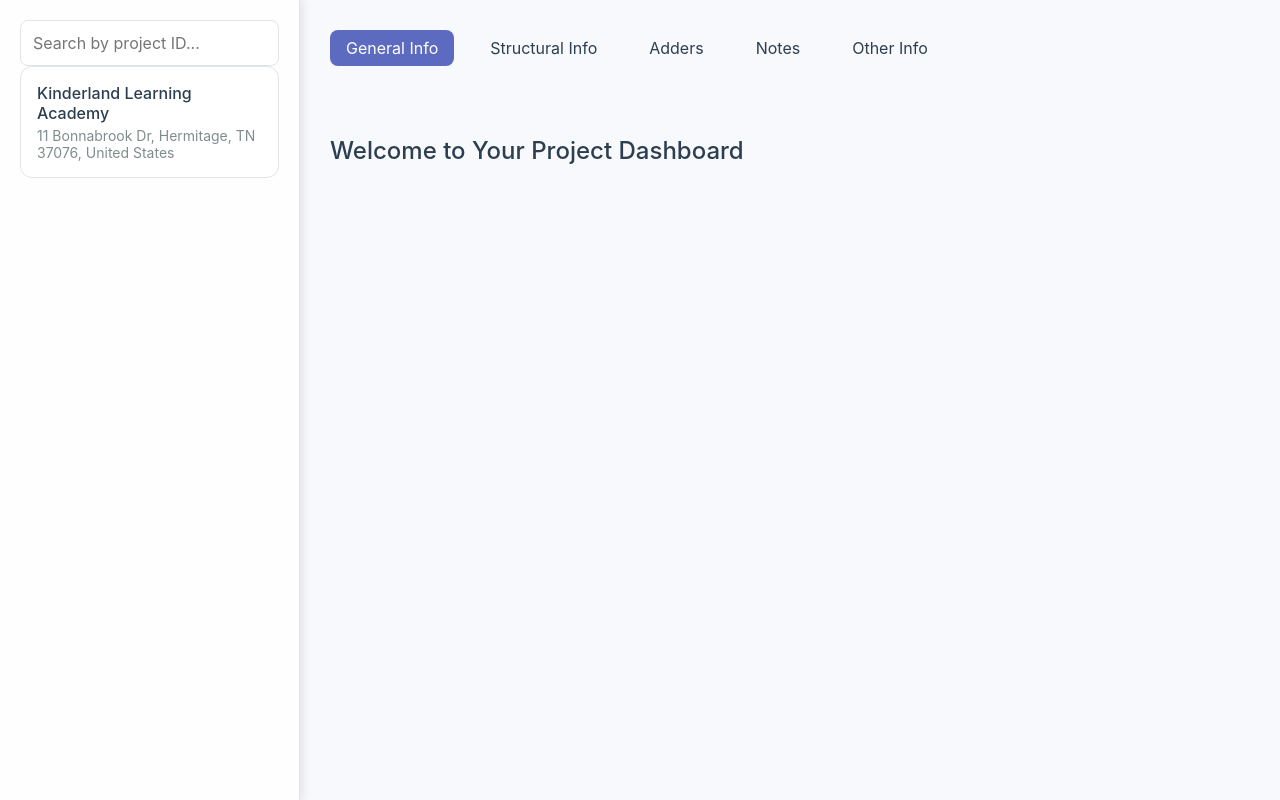
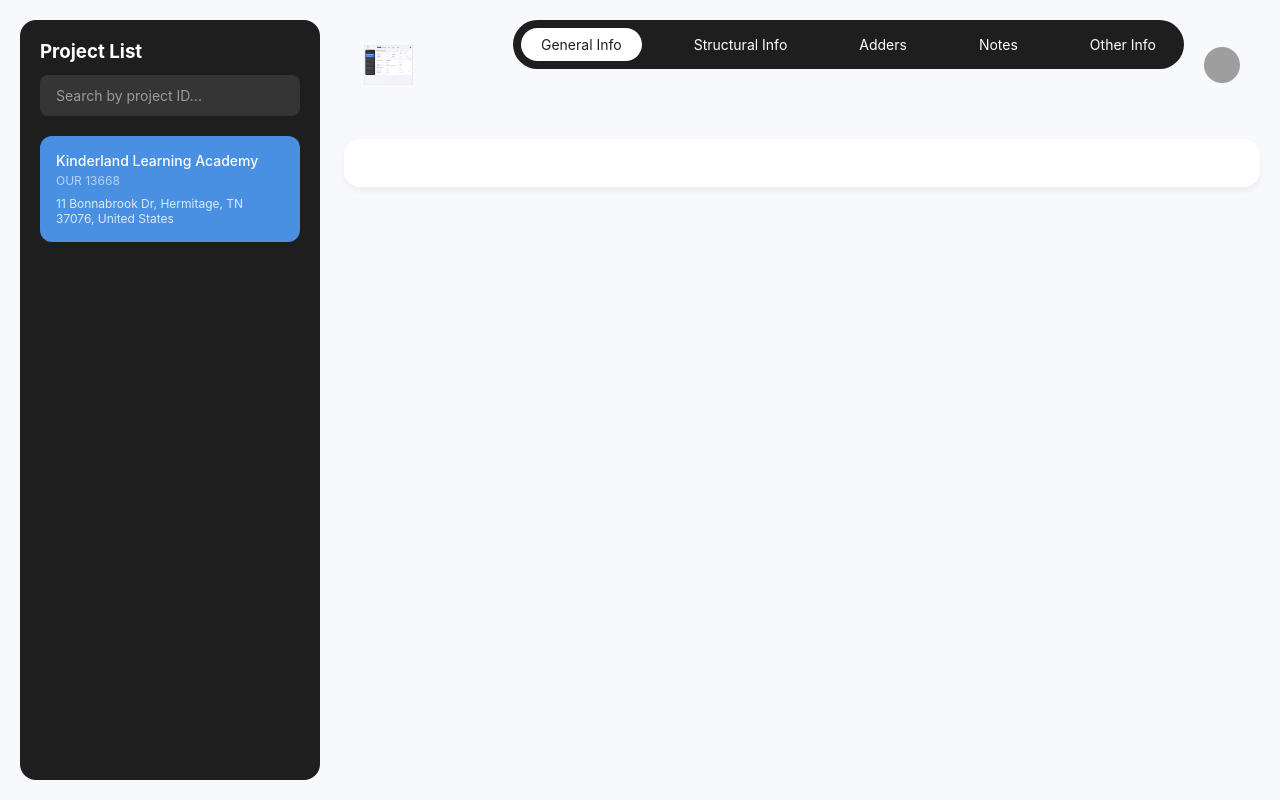
Before and after one commit to vkcvkc8/css-styling-harmony, a React (Vite) app: page / in a window 1280 px wide. Built offline with nearby package versions, Linux system fonts and the light colour scheme; grey boxes are pictures that could not be loaded.

Commit message:
Update UI to Match Design
Adjusted the user interface components to closely align with the provided design specifications, starting with the general information section.
[skip gpt_engineer]

```diff
--- a/src/components/Navigation.tsx
+++ b/src/components/Navigation.tsx
@@ -1,5 +1,5 @@
 import React from 'react';
-import styles from '../styles/Layout.module.css';
+import styles from '../styles/Navigation.module.css';
 
 const Navigation = () => {
   const [activeTab, setActiveTab] = React.useState('general');
--- a/src/components/Sidebar.tsx
+++ b/src/components/Sidebar.tsx
@@ -17,17 +17,27 @@ const projects: Project[] = [
 ];
 
 const Sidebar = () => {
+  const [activeProject, setActiveProject] = React.useState("13668");
+
   return (
     <div className={styles.searchContainer}>
-      <input
-        type="text"
-        placeholder="Search by project ID..."
-        className={styles.searchInput}
-      />
+      <div style={{ marginBottom: '20px' }}>
+        <h3 style={{ color: 'white', marginBottom: '12px' }}>Project List</h3>
+        <input
+          type="text"
+          placeholder="Search by project ID..."
+          className={styles.searchInput}
+        />
+      </div>
       <div className={styles.projectList}>
         {projects.map((project) => (
-          <div key={project.id} className={styles.projectCard}>
+          <div
+            key={project.id}
+            className={`${styles.projectCard} ${activeProject === project.id ? styles.active : ''}`}
+            onClick={() => setActiveProject(project.id)}
+          >
             <div className={styles.projectTitle}>{project.title}</div>
+            <div className={styles.projectId}>OUR {project.id}</div>
             <div className={styles.projectAddress}>{project.address}</div>
           </div>
         ))}
--- a/src/pages/Index.tsx
+++ b/src/pages/Index.tsx
@@ -11,11 +11,20 @@ const Index = () => {
       </aside>
       <main className={styles.main}>
         <header className={styles.header}>
-          <Navigation />
+          <img src="/lovable-uploads/4cf47779-3379-4ca1-94c6-899d157a8840.png" alt="Logo" className={styles.logo} />
+          <div className={styles.headerRight}>
+            <Navigation />
+            <div className={styles.profileSection}>
+              <img
+                src="/placeholder.svg"
+                alt="Profile"
+                className={styles.profileImage}
+              />
+            </div>
+          </div>
         </header>
-        <div className="animate-fade">
-          {/* Content will be added based on selected tab */}
-          <h1>Welcome to Your Project Dashboard</h1>
+        <div className={styles.contentArea}>
+          {/* Content will be implemented in next iteration */}
         </div>
       </main>
     </div>
--- a/src/styles/Layout.module.css
+++ b/src/styles/Layout.module.css
@@ -1,22 +1,23 @@
 .container {
   display: flex;
   min-height: 100vh;
-  background: var(--background);
+  background: #F8F9FC;
+  padding: 20px;
 }
 
 .sidebar {
   width: 300px;
-  background: var(--card-bg);
-  border-right: 1px solid var(--border);
+  background: #1E1E1E;
+  border-radius: 16px;
   padding: 20px;
-  box-shadow: 2px 0 10px var(--shadow);
-  animation: slideIn 0.4s ease-out;
+  color: white;
+  margin-right: 24px;
 }
 
 .main {
   flex: 1;
-  padding: 30px;
-  animation: fadeIn 0.3s ease-out;
+  display: flex;
+  flex-direction: column;
 }
 
 .header {
@@ -24,39 +25,34 @@
   align-items: center;
   justify-content: space-between;
   margin-bottom: 30px;
+  padding: 0 20px;
 }
 
-.nav {
-  display: flex;
-  gap: 20px;
-  margin-bottom: 40px;
+.logo {
+  height: 40px;
 }
 
-.navItem {
-  padding: 8px 16px;
-  border-radius: 8px;
-  color: var(--text);
-  cursor: pointer;
-  transition: all 0.2s ease;
+.headerRight {
+  display: flex;
+  align-items: center;
+  gap: 20px;
 }
 
-.navItem:hover {
-  background: var(--hover);
+.profileSection {
+  display: flex;
+  align-items: center;
+  gap: 12px;
 }
 
-.navItemActive {
-  background: var(--accent);
-  color: white;
+.profileImage {
+  width: 36px;
+  height: 36px;
+  border-radius: 50%;
 }
 
-@media (max-width: 768px) {
-  .container {
-    flex-direction: column;
-  }
-
-  .sidebar {
-    width: 100%;
-    border-right: none;
-    border-bottom: 1px solid var(--border);
-  }
+.contentArea {
+  background: white;
+  border-radius: 16px;
+  padding: 24px;
+  box-shadow: 0 4px 6px rgba(0, 0, 0, 0.05);
 }
--- /dev/null
+++ b/src/styles/Navigation.module.css
@@ -0,0 +1,23 @@
+.nav {
+  display: flex;
+  gap: 32px;
+  margin-bottom: 40px;
+  background: #1E1E1E;
+  padding: 8px;
+  border-radius: 30px;
+  width: fit-content;
+}
+
+.navItem {
+  padding: 8px 20px;
+  border-radius: 20px;
+  color: #fff;
+  cursor: pointer;
+  transition: all 0.2s ease;
+  font-size: 14px;
+}
+
+.navItemActive {
+  background: white;
+  color: #1E1E1E;
+}
--- a/src/styles/ProjectList.module.css
+++ b/src/styles/ProjectList.module.css
@@ -4,48 +4,50 @@
 
 .searchInput {
   width: 100%;
-  padding: 12px;
-  border: 1px solid var(--border);
+  padding: 12px 16px;
+  background: rgba(255, 255, 255, 0.1);
+  border: none;
   border-radius: 8px;
-  background: rgba(255, 255, 255, 0.8);
-  transition: all 0.2s ease;
+  color: white;
+  font-size: 14px;
 }
 
-.searchInput:focus {
-  outline: none;
-  border-color: var(--accent);
-  box-shadow: 0 0 0 3px rgba(92, 107, 192, 0.1);
+.searchInput::placeholder {
+  color: rgba(255, 255, 255, 0.5);
 }
 
 .projectList {
   display: flex;
   flex-direction: column;
-  gap: 12px;
+  gap: 8px;
 }
 
 .projectCard {
   padding: 16px;
-  background: var(--card-bg);
+  background: rgba(255, 255, 255, 0.1);
   border-radius: 12px;
-  border: 1px solid var(--border);
   cursor: pointer;
   transition: all 0.2s ease;
-  animation: scaleIn 0.3s ease-out;
 }
 
-.projectCard:hover {
-  transform: translateY(-2px);
-  box-shadow: 0 4px 12px var(--shadow);
+.projectCard.active {
+  background: #4A90E2;
 }
 
 .projectTitle {
-  font-size: 16px;
+  font-size: 14px;
   font-weight: 500;
-  color: var(--text);
+  color: white;
   margin-bottom: 4px;
 }
 
+.projectId {
+  font-size: 12px;
+  color: rgba(255, 255, 255, 0.6);
+  margin-bottom: 8px;
+}
+
 .projectAddress {
-  font-size: 14px;
-  color: var(--secondary-text);
+  font-size: 12px;
+  color: rgba(255, 255, 255, 0.8);
 }
```
Also changed, not shown: public/lovable-uploads/4cf47779-3379-4ca1-94c6-899d157a8840.png (added).
